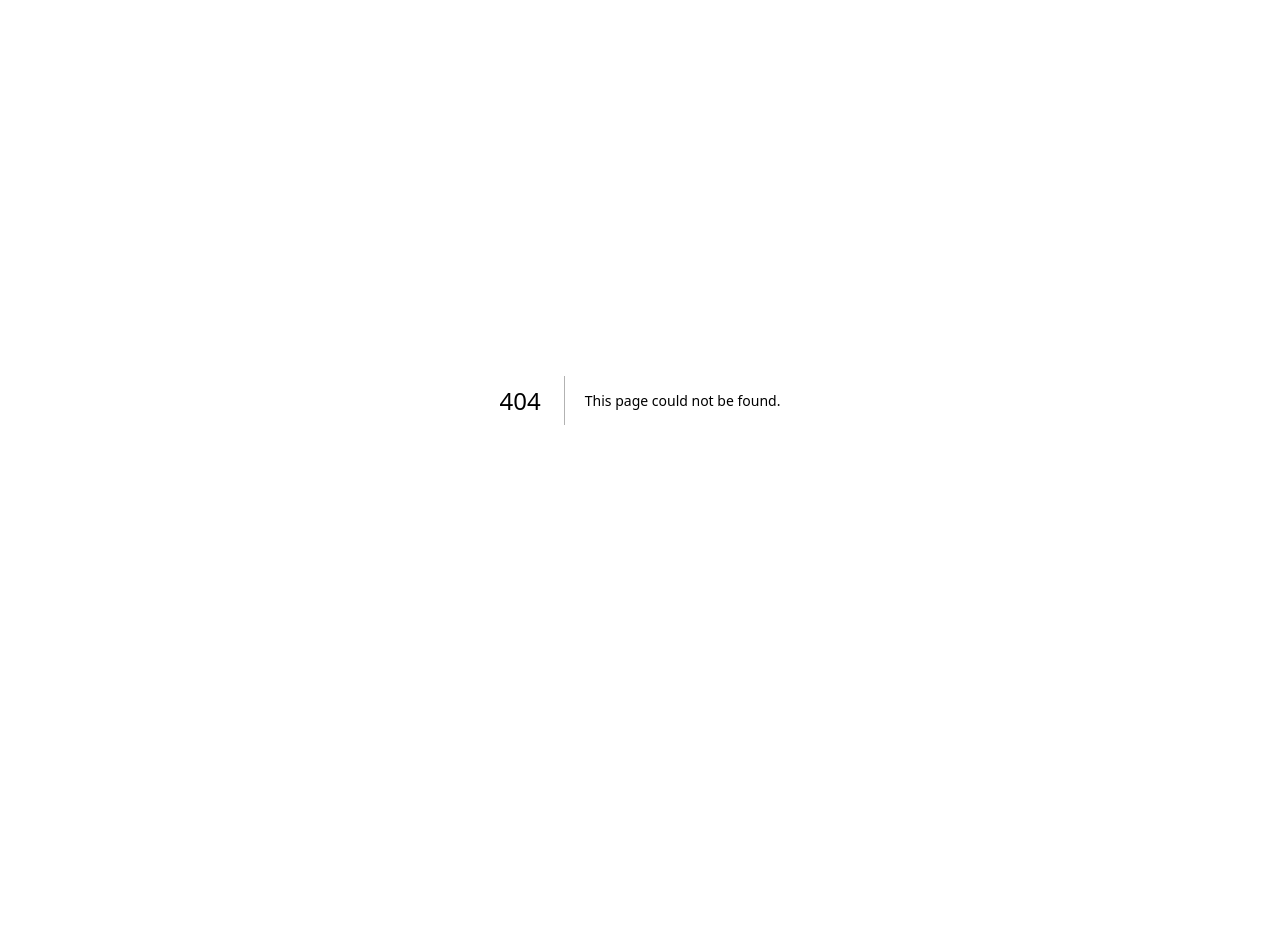
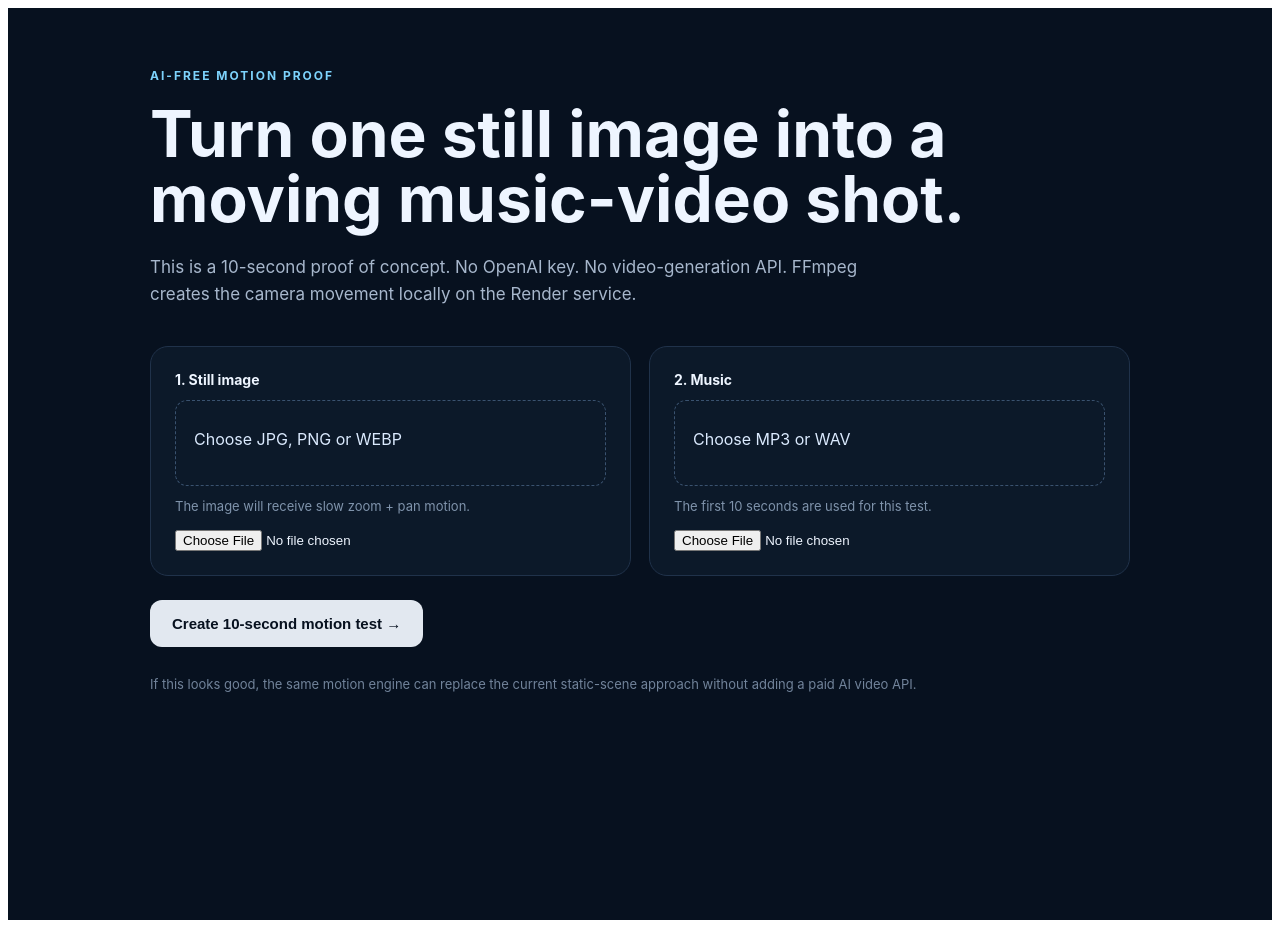
Before and after one commit to fotonist/ai-live-video-maker, a Next.js app in the folder frontend/: page /motion-test in a window 1280 px wide. Before the commit this address had no page. Before the commit the page ends 800 px from the top, so only its background shows below. Built offline with nearby package versions, Linux system fonts and the light colour scheme; no server answers.

Commit message:
Add AI-free motion test page

```diff
--- /dev/null
+++ b/frontend/app/motion-test/page.tsx
@@ -0,0 +1,172 @@
+"use client";
+
+import { ChangeEvent, useEffect, useRef, useState } from "react";
+
+const backendUrl = (process.env.NEXT_PUBLIC_BACKEND_URL ?? "").replace(/\/$/, "");
+
+type Result = {
+  id: string;
+  status: string;
+  message?: string;
+  video_url?: string;
+  error?: string | null;
+};
+
+export default function MotionTestPage() {
+  const [image, setImage] = useState<File | null>(null);
+  const [audio, setAudio] = useState<File | null>(null);
+  const [job, setJob] = useState<Result | null>(null);
+  const [error, setError] = useState("");
+  const [busy, setBusy] = useState(false);
+  const timer = useRef<ReturnType<typeof setTimeout> | null>(null);
+
+  useEffect(() => () => {
+    if (timer.current) clearTimeout(timer.current);
+  }, []);
+
+  function base() {
+    if (!backendUrl) throw new Error("NEXT_PUBLIC_BACKEND_URL is not configured.");
+    return backendUrl;
+  }
+
+  function selectImage(event: ChangeEvent<HTMLInputElement>) {
+    const file = event.target.files?.[0] ?? null;
+    if (file && !["image/jpeg", "image/png", "image/webp"].includes(file.type)) {
+      setError("Use JPG, PNG or WEBP.");
+      setImage(null);
+      return;
+    }
+    setError("");
+    setImage(file);
+  }
+
+  function selectAudio(event: ChangeEvent<HTMLInputElement>) {
+    const file = event.target.files?.[0] ?? null;
+    if (file && !file.type.startsWith("audio/")) {
+      setError("Use an MP3 or WAV file.");
+      setAudio(null);
+      return;
+    }
+    setError("");
+    setAudio(file);
+  }
+
+  async function start() {
+    if (!image || !audio) {
+      setError("Select one image and one audio file.");
+      return;
+    }
+
+    setBusy(true);
+    setError("");
+    setJob(null);
+
+    try {
+      const form = new FormData();
+      form.append("image", image, image.name);
+      form.append("audio", audio, audio.name);
+      const response = await fetch(`${base()}/motion-test`, { method: "POST", body: form });
+      const data = (await response.json()) as Result & { detail?: string };
+      if (!response.ok) throw new Error(data.detail || "Motion test could not be started.");
+      setJob(data);
+      poll(data.id);
+    } catch (err) {
+      setBusy(false);
+      setError(err instanceof Error ? err.message : "Motion test failed.");
+    }
+  }
+
+  async function poll(id: string) {
+    try {
+      const response = await fetch(`${base()}/motion-test/${id}`);
+      const data = (await response.json()) as Result;
+      setJob(data);
+      if (data.status === "completed" || data.status === "failed") {
+        setBusy(false);
+        return;
+      }
+      timer.current = setTimeout(() => void poll(id), 1500);
+    } catch {
+      timer.current = setTimeout(() => void poll(id), 3000);
+    }
+  }
+
+  const video = job?.video_url ? `${base()}${job.video_url}` : "";
+
+  return (
+    <main style={styles.page}>
+      <section style={styles.shell}>
+        <div style={styles.badge}>AI-FREE MOTION PROOF</div>
+        <h1 style={styles.title}>Turn one still image into a moving music-video shot.</h1>
+        <p style={styles.subtitle}>
+          This is a 10-second proof of concept. No OpenAI key. No video-generation API. FFmpeg creates the camera movement locally on the Render service.
+        </p>
+
+        <div style={styles.grid}>
+          <label style={styles.card}>
+            <span style={styles.label}>1. Still image</span>
+            <span style={styles.drop}>{image ? image.name : "Choose JPG, PNG or WEBP"}</span>
+            <span style={styles.hint}>The image will receive slow zoom + pan motion.</span>
+            <input type="file" accept="image/jpeg,image/png,image/webp" onChange={selectImage} style={styles.input} />
+          </label>
+
+          <label style={styles.card}>
+            <span style={styles.label}>2. Music</span>
+            <span style={styles.drop}>{audio ? audio.name : "Choose MP3 or WAV"}</span>
+            <span style={styles.hint}>The first 10 seconds are used for this test.</span>
+            <input type="file" accept="audio/mpeg,audio/wav,audio/x-wav,audio/*" onChange={selectAudio} style={styles.input} />
+          </label>
+        </div>
+
+        <button type="button" onClick={start} disabled={busy} style={styles.button}>
+          {busy ? "Rendering motion test..." : "Create 10-second motion test →"}
+        </button>
+
+        {error && <div style={styles.error}>{error}</div>}
+
+        {job && (
+          <div style={styles.result}>
+            <div style={styles.statusRow}>
+              <strong>{job.status === "completed" ? "Motion test complete" : job.status === "failed" ? "Motion test failed" : "Rendering..."}</strong>
+              <span>{job.message}</span>
+            </div>
+            {job.status === "rendering" || job.status === "queued" ? <div style={styles.loader}><div style={styles.loaderBar} /></div> : null}
+            {job.status === "failed" && <pre style={styles.error}>{job.error}</pre>}
+            {video && (
+              <div style={styles.videoWrap}>
+                <video src={video} controls playsInline style={styles.video} />
+                <a href={video} target="_blank" rel="noreferrer" style={styles.link}>Open MP4</a>
+              </div>
+            )}
+          </div>
+        )}
+
+        <p style={styles.note}>If this looks good, the same motion engine can replace the current static-scene approach without adding a paid AI video API.</p>
+      </section>
+    </main>
+  );
+}
+
+const styles: Record<string, React.CSSProperties> = {
+  page: { minHeight: "100vh", background: "#07111f", color: "#eef5ff", padding: "56px 24px", fontFamily: "Inter, system-ui, sans-serif" },
+  shell: { maxWidth: 980, margin: "0 auto" },
+  badge: { display: "inline-block", fontSize: 12, letterSpacing: 2, fontWeight: 700, color: "#7dd3fc", marginBottom: 18 },
+  title: { fontSize: "clamp(34px, 6vw, 64px)", lineHeight: 1.02, margin: 0, maxWidth: 850 },
+  subtitle: { color: "#a7b7cc", fontSize: 17, lineHeight: 1.6, maxWidth: 760, margin: "22px 0 38px" },
+  grid: { display: "grid", gridTemplateColumns: "repeat(auto-fit,minmax(280px,1fr))", gap: 18 },
+  card: { display: "flex", flexDirection: "column", gap: 12, padding: 24, border: "1px solid #20324a", borderRadius: 18, background: "#0c1929", cursor: "pointer" },
+  label: { fontWeight: 700, fontSize: 14 },
+  drop: { border: "1px dashed #3a526f", borderRadius: 12, padding: "28px 18px", color: "#dbeafe", minHeight: 28 },
+  hint: { color: "#7f93ab", fontSize: 13 },
+  input: { marginTop: 4 },
+  button: { marginTop: 24, border: 0, borderRadius: 12, padding: "15px 22px", fontSize: 15, fontWeight: 800, cursor: "pointer", background: "#e2e8f0", color: "#07111f" },
+  error: { marginTop: 18, padding: 16, borderRadius: 12, background: "#3a1720", color: "#fecaca", whiteSpace: "pre-wrap" },
+  result: { marginTop: 30, padding: 24, border: "1px solid #20324a", borderRadius: 18, background: "#0c1929" },
+  statusRow: { display: "flex", justifyContent: "space-between", gap: 16, color: "#a7b7cc", marginBottom: 16 },
+  loader: { height: 6, background: "#182a40", borderRadius: 99, overflow: "hidden" },
+  loaderBar: { height: "100%", width: "45%", background: "#7dd3fc", animation: "none" },
+  videoWrap: { marginTop: 22, display: "flex", flexDirection: "column", alignItems: "flex-start", gap: 12 },
+  video: { width: "min(100%, 420px)", maxHeight: "70vh", borderRadius: 14, background: "#000" },
+  link: { color: "#7dd3fc", fontWeight: 700 },
+  note: { marginTop: 28, color: "#71839a", fontSize: 13, lineHeight: 1.5 },
+};
```
